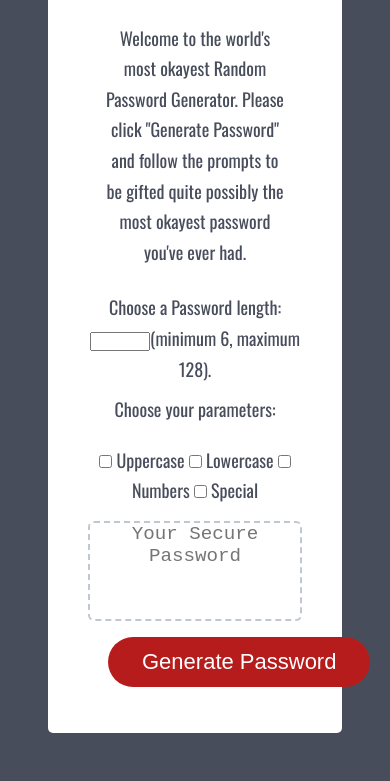
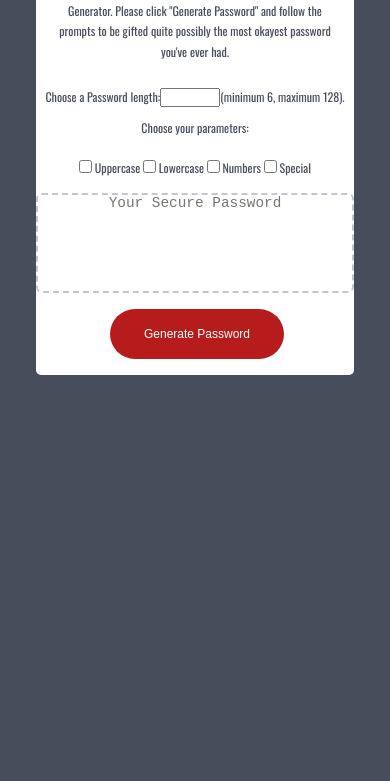
Before and after one commit to cboswel1/random-password-generator-refactor, a website: page index.html in a window 390 px wide. Shown: the part 148-929 px from the top of the page. After the commit the page ends 844 px from the top, so only its background shows below. Drawn offline with nearby package versions, Linux system fonts and the light colour scheme.

Commit message:
fixed responsivness

```diff
--- a/sass/abstracts/_mixins.scss
+++ b/sass/abstracts/_mixins.scss
@@ -0,0 +1,14 @@
+@mixin respond($breakpoint) {
+    @if $breakpoint == phone {
+        @media only screen and (max-width: 37.5em) { @content }; //600px
+    }
+    @if $breakpoint == tab-port {
+        @media only screen and (max-width: 56.25em) { @content }; //900px
+    }
+    @if $breakpoint == tab-land {
+        @media only screen and (max-width: 75em) { @content }; //1200px
+    }
+    @if $breakpoint == big-desktop {
+        @media only screen and (max-width: 112.5em) { @content }; //1800px
+    }
+}
--- a/sass/base/_base.scss
+++ b/sass/base/_base.scss
@@ -5,6 +5,24 @@
 	padding: 0;
     box-sizing: inherit;
 }
+
+html {
+	font-size: 62.5%;
+
+	@include respond(tab-land) {
+		font-size: 56.25%
+	}
+
+	@include respond(tab-port) {
+		font-size: 50%;
+	}
+
+	@include respond(big-desktop) {
+		font-size: 75%
+	}
+}
+
+
 
 html,
 body {
--- a/sass/base/_typography.scss
+++ b/sass/base/_typography.scss
@@ -8,6 +8,8 @@ body {
     opacity: 0;
     transition-duration: 2.0s;
     transition-property: opacity;
+
+
 }
 
 body.fade {
@@ -18,4 +20,8 @@ p {
     display: block;
     text-align: center;
     padding: 5px 0 5px 0;
+
+    @include respond(tab-port) {
+        font-size: 1rem;
+    }
 }
--- a/sass/components/_button.scss
+++ b/sass/components/_button.scss
@@ -3,11 +3,14 @@
     background-color: $color-red-dark;
     border-radius: 25px;
     color: $color-white;
-    display: inline-block;
     font-size: 22px;
     line-height: 22px;
     margin: 16px 16px 16px 20px;
     padding: 14px 34px;
     text-align: center;
     cursor: pointer;
+
+    @include respond(tab-port) {
+        font-size: 1rem;
+    }
   }
--- a/sass/components/_card.scss
+++ b/sass/components/_card.scss
@@ -7,4 +7,14 @@
     margin: 0 auto;
     max-width: 800px;
     padding: 30px 40px;
+
+    @include respond(tab-port) {
+        width: 100%;
+        padding: 0px;
+    }
+
+    @include respond(phone) {
+        width: 100%;
+        padding: 0px;
+    }
   }
--- a/sass/components/_field-set.scss
+++ b/sass/components/_field-set.scss
@@ -1,4 +1,9 @@
 .field-set {
     text-align: center;
     padding: 15px 0 15px 0;
+
+    @include respond(tab-port) {
+        font-size: 1rem;
+
+    }
 }
--- a/sass/pages/_home.scss
+++ b/sass/pages/_home.scss
@@ -1,5 +1,7 @@
 .wrapper {
     padding: 30px, 20px, 0px, 20px;
+
+
 }
 
 .btn-footer {
```
Also changed, not shown: css/style.css.
